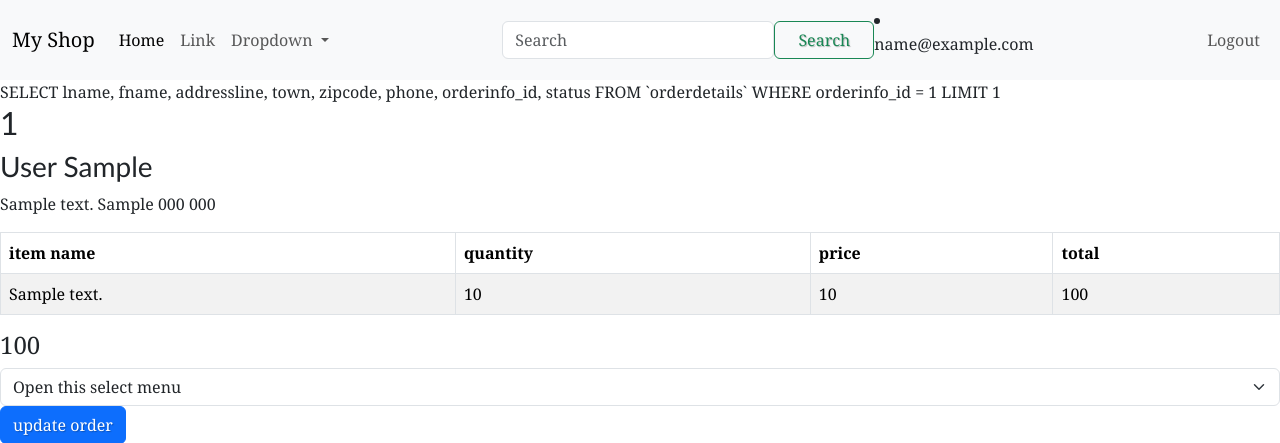
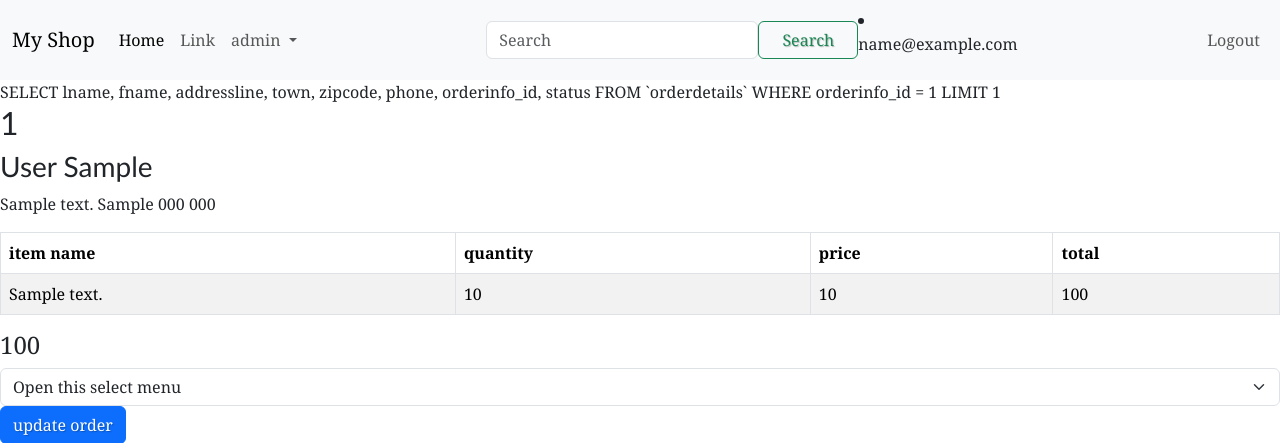
Before and after one commit to m3lfx/itim-ns-shop2025, a PHP site: page /shop-ns-2025/admin/orderDetails.php?id=1 in a window 1280 px wide. Shown: the top 443 px of the page. Run offline with PHP 8.4, Linux system fonts and the light colour scheme; the visitor is signed in with stand-in values (Sample User, id 1); tables that the repository leaves empty or names only in its code hold one stand-in row (values such as "Sample post").

Commit message:
transaction

```diff
--- a/admin/orders.php
+++ b/admin/orders.php
@@ -22,7 +22,7 @@ $itemCount = mysqli_num_rows($result);
     while ($row = mysqli_fetch_assoc($result)) {
         echo "<tr>";
 
-        echo "<td>{$row['orderId']}</td>";
+        echo "<td>{$row['orderinfo_id']}</td>";
         echo "<td>{$row['total']}</td>";
         if($row['status'] === 'Delivered') {
             echo "<td style='color: green'>{$row['status']}</td>";
@@ -37,7 +37,7 @@ $itemCount = mysqli_num_rows($result);
         }
 
         else {
-            echo "<td><a href='orderDetails.php?id={$row['orderId']}'><i class='fa-regular fa-eye' style='color: blue'></i></a></td>";
+            echo "<td><a href='orderDetails.php?id={$row['orderinfo_id']}'><i class='fa-regular fa-eye' style='color: blue'></i></a></td>";
             echo "</tr>";
         }
 
--- a/includes/header.php
+++ b/includes/header.php
@@ -29,14 +29,14 @@
           <li class="nav-item dropdown">
             <?php if (isset($_SESSION['user_id'])) {
               echo '<a class="nav-link dropdown-toggle" href="#" role="button" data-bs-toggle="dropdown" aria-expanded="false">
-              Dropdown
+              admin
             </a>';
 
               echo '<ul class="dropdown-menu">';
               if (isset($_SESSION['role']) && $_SESSION['role'] === 'admin') {
-                echo "<li><a class='dropdown-item' href='../item/index.php'>item</a></li>";
-                echo "<li><a class='dropdown-item' href='../admin/orders.php'>orders</a></li>";
-                echo "<li><a class='dropdown-item' href='../admin/users.php'>Users</a></li>";
+                echo "<li><a class='dropdown-item' href='http://localhost/shop-ns-2025/admin/item/index.php'>item</a></li>";
+                echo "<li><a class='dropdown-item' href='http://localhost/shop-ns-2025/admin/orders.php'>orders</a></li>";
+                echo "<li><a class='dropdown-item' href='http://localhost/shop-ns-2025/admin/users.php'>Users</a></li>";
               } else {
                 echo '<li><a class="dropdown-item" href="./user/profile.php">profile</a></li>';
                 echo '<li><a class="dropdown-item" href="../user/myorders.php"> My Orders</a></li>';
```
